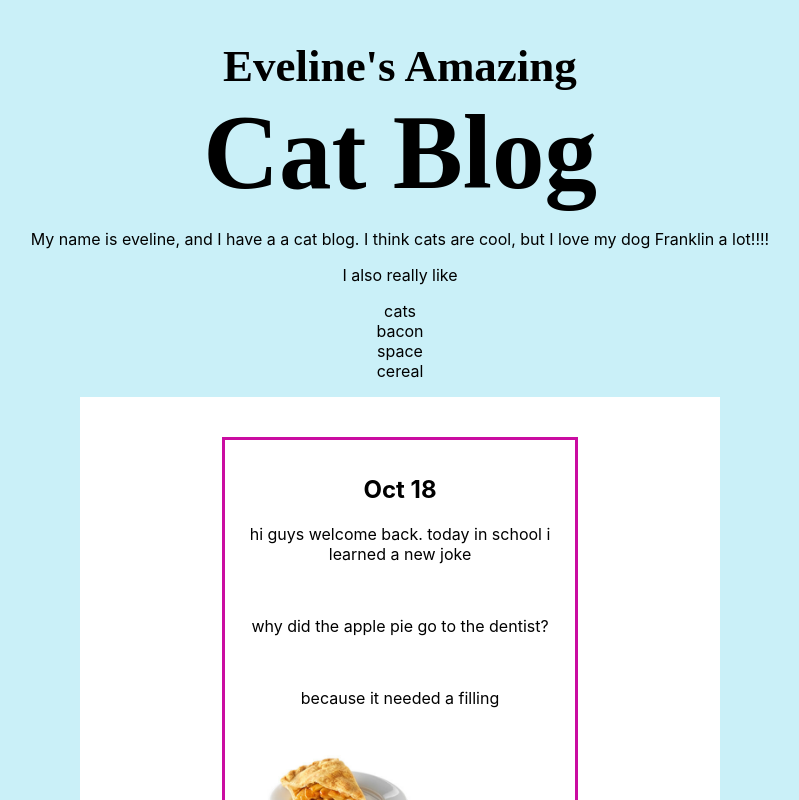
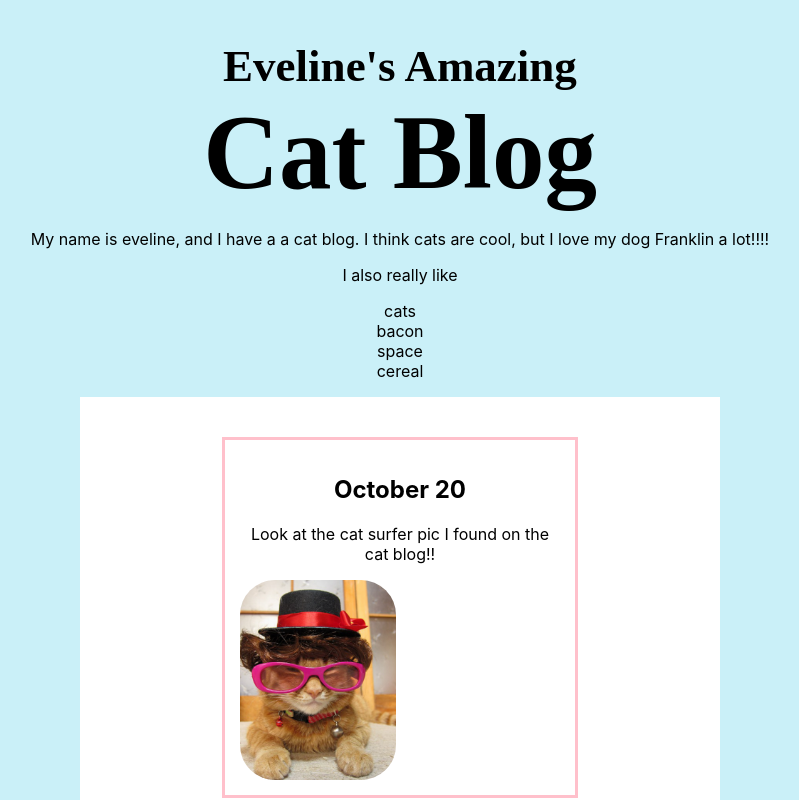
Before and after one commit to kennyvigar/CatBlog, a React (Create React App) app: page / in a window 1280 px wide. Shown: the top 800 px of the page, without its empty margins (240-1039 px from the left). Built offline with nearby package versions, Linux system fonts and the light colour scheme; no server answers; a web font is replaced by a local one.

Commit message:
(blog):new cat pic

```diff
--- a/src/components/cardHolder/EpsNews.js
+++ b/src/components/cardHolder/EpsNews.js
@@ -13,6 +13,14 @@ const epsNews = () => {
 
 
         <div className={styles.epsnews}>
+
+<div className={styles.blogBrick2}>
+            <h2>October 20</h2>
+            <p>Look at the cat surfer pic I found on the cat blog!!</p>
+            <p></p>
+            <img src={process.env.PUBLIC_URL + 'pictures/fancycat.png'} alt="My Image" />
+
+        </div>
 
 
         <div className={styles.blogBrick1}>
```
Also changed, not shown: public/pictures/fancycat.png (added).
